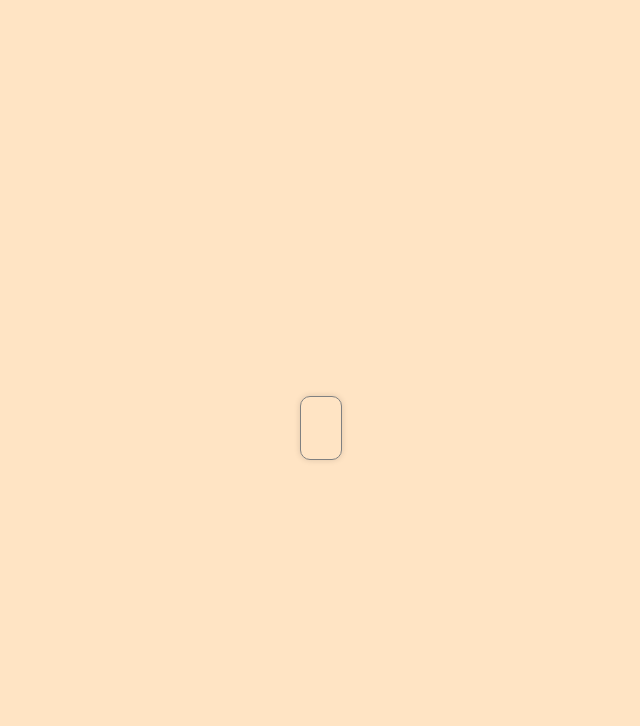
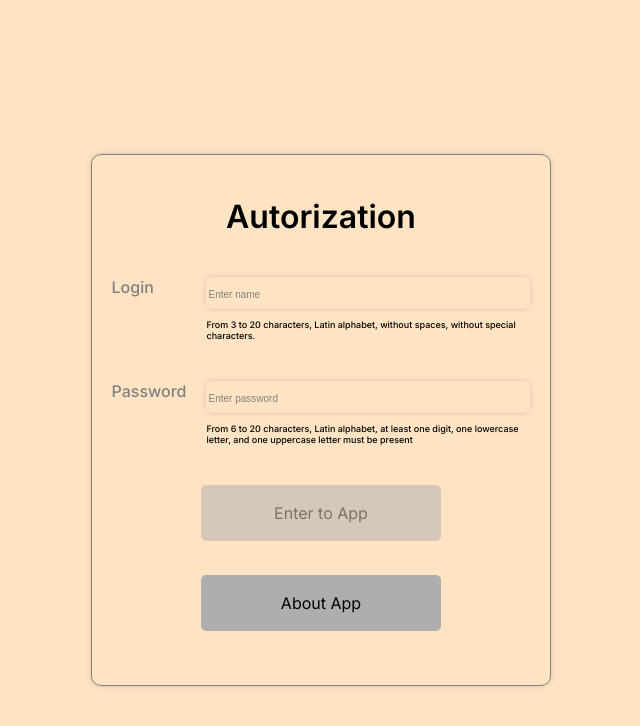
Before and after one commit to ulja4a/rs_school-stage_1, a website built with webpack: page src/index.html in a window 1280 px wide. Shown: the whole page, without its empty margins (319-959 px from the left). Built offline with nearby package versions, Linux system fonts and the light colour scheme.

Commit message:
feat: add validation login and password

```diff
--- a/src/elements/display-main-page.ts
+++ b/src/elements/display-main-page.ts
@@ -15,6 +15,7 @@ export function displayMainElements() {
 
   const title = document.createElement('h1');
   title.classList.add('title');
+  title.textContent = 'Autorization';
   card.append(title);
 
   const fields = document.createElement('div');
@@ -23,6 +24,7 @@ export function displayMainElements() {
 
   const form = document.createElement('form');
   form.classList.add('form');
+  form.name = 'form';
   fields.append(form);
 
   const actions = document.createElement('div');
@@ -32,4 +34,77 @@ export function displayMainElements() {
   const link = document.createElement('a');
   link.classList.add('link');
   actions.append(link);
+
+  //////// * inputs
+  const inputFieldLogin = document.createElement('div');
+  inputFieldLogin.classList.add('input-field-login');
+  inputFieldLogin.setAttribute('data-name', 'login');
+  form.append(inputFieldLogin);
+
+  const labelLogin = document.createElement('label');
+  labelLogin.classList.add('label-login');
+  labelLogin.setAttribute('for', 'login');
+  labelLogin.textContent = 'Login';
+  inputFieldLogin.append(labelLogin);
+
+  const containerInputLogin = document.createElement('div');
+  containerInputLogin.classList.add('container-input-login');
+  inputFieldLogin.append(containerInputLogin);
+
+  const inputLogin = document.createElement('input');
+  inputLogin.classList.add('input-login');
+  inputLogin.type = 'login';
+  inputLogin.name = 'login';
+  inputLogin.id = 'login';
+  inputLogin.setAttribute('data-reg', '(?!^d+$)[A-Za-z0-9_]{3,20}');
+  inputLogin.placeholder = 'Enter name';
+  containerInputLogin.append(inputLogin);
+
+  const labelLoginError = document.createElement('label');
+  labelLoginError.classList.add('label-login-error');
+  labelLoginError.textContent = 'From 3 to 20 characters, Latin alphabet, without spaces, without special characters.';
+  containerInputLogin.append(labelLoginError);
+
+  const inputFieldPassword = document.createElement('div');
+  inputFieldPassword.classList.add('input-field-password');
+  inputFieldPassword.setAttribute('data-name', 'password');
+  form.append(inputFieldPassword);
+
+  const labelPassword = document.createElement('label');
+  labelPassword.classList.add('label-password');
+  labelPassword.textContent = 'Password';
+  inputFieldPassword.append(labelPassword);
+
+  const containerInputPassword = document.createElement('div');
+  containerInputPassword.classList.add('container-input-password');
+  inputFieldPassword.append(containerInputPassword);
+
+  const inputPassword = document.createElement('input');
+  inputPassword.classList.add('input-password');
+  inputPassword.type = 'password';
+  inputPassword.name = 'password';
+  inputPassword.id = 'password';
+  inputPassword.setAttribute('data-reg', '^(?=.*[a-z])(?=.*[A-Z])(?=.*\\d)(?!.*\\s)(?!.*[_])[\\w]{6,20}$');
+  inputPassword.placeholder = 'Enter password';
+  containerInputPassword.append(inputPassword);
+
+  const labelPasswordError = document.createElement('label');
+  labelPasswordError.classList.add('label-password-error');
+  labelPasswordError.textContent =
+    'From 6 to 20 characters, Latin alphabet, at least one digit, one lowercase letter, and one uppercase letter must be present';
+  containerInputPassword.append(labelPasswordError);
+
+  //////// * buttons
+  const buttonAutorization = document.createElement('button');
+  buttonAutorization.classList.add('button-autorization');
+  buttonAutorization.type = 'submit';
+  buttonAutorization.setAttribute('disabled', 'true');
+  buttonAutorization.textContent = 'Enter to App';
+  form.append(buttonAutorization);
+
+  const buttonAbout = document.createElement('button');
+  buttonAbout.classList.add('button-about');
+  buttonAbout.type = 'button';
+  buttonAbout.textContent = 'About App';
+  form.append(buttonAbout);
 }
--- a/src/index.css
+++ b/src/index.css
@@ -1,4 +1,12 @@
+@import url(https://fonts.googleapis.com/css2?family=Inter:wght@400;500;600&display=swap);
 body {
+  margin: 0;
+  padding: 0;
+  box-sizing: border-box;
+  font-family: Inter, sans-serif;
+  font-style: normal;
+  font-size: 16px;
+  font-weight: 500;
   background: bisque;
 }
 
@@ -14,8 +22,108 @@ body {
 }
 
 .card {
+  display: flex;
+  flex-direction: column;
+  gap: 20px;
   border-radius: 10px;
   border: 1px solid gray;
   box-shadow: 0 0 6px rgb(0 0 0 / 14%);
   padding: 20px;
 }
+
+.title {
+  text-align: center;
+}
+
+.fields {
+  display: flex;
+  flex-direction: column;
+}
+
+.form {
+  display: flex;
+  flex-direction: column;
+  gap: 20px;
+}
+
+.input-field-login,
+.input-field-password {
+  margin-bottom: 20px;
+  display: flex;
+  justify-content: space-between;
+  align-items: start;
+  gap: 20px;
+}
+
+.label-login,
+.label-password {
+  color: gray;
+}
+
+.input-login,
+.input-password {
+  width: 320px;
+  max-width: 320px;
+  border: none;
+  outline: none;
+  font-size: 16px;
+  background-color: rgb(255, 228, 196, 1);
+  border-radius: 5px;
+  box-shadow: 0 0 6px rgb(0 0 0 / 14%);
+  height: 30px;
+  transition: 0.2s ease-in-out;
+}
+
+.input-login:focus,
+.input-password:focus {
+  box-shadow: inset 0 0 0 2px #52e6d9, 0 0 7px #52e6d9;
+}
+
+.input-login::placeholder,
+.input-password::placeholder {
+  font-size: 10px;
+  line-height: 10px;
+  color: rgb(131, 128, 128);
+  }
+
+.button-autorization,
+.button-about {
+  min-width: 240px;
+  border-radius: 5px;
+  border: 2px solid rgb(175, 173, 173);
+  background-color: rgb(175, 173, 173);
+  text-align: center;
+  color: black;
+  display: block;
+  padding: 16px 70px;
+  margin: auto;
+  margin-bottom: 14px;
+  font-size: 16px;
+  font-family: Inter, sans-serif;
+  opacity: 1;
+}
+
+.button-autorization:hover,
+.button-about:hover {
+  cursor: pointer;
+  border: 2px solid #52e6d9;
+}
+
+.button-autorization:disabled {
+  cursor: default;
+  border: 2px solid rgb(175, 173, 173);
+  opacity: 0.5;
+}
+
+.container-input-login,
+.container-input-password {
+  display: flex;
+  flex-direction: column;
+  gap: 10px;
+}
+
+.label-login-error,
+.label-password-error {
+  max-width: 320px;
+  font-size: 9px;
+}
--- a/src/index.ts
+++ b/src/index.ts
@@ -1,4 +1,6 @@
 import './index.css';
 import { displayMainElements } from './elements/display-main-page';
+import { validation } from './utils/validation';
 
 displayMainElements();
+validation();
--- /dev/null
+++ b/src/utils/validation.ts
@@ -0,0 +1,47 @@
+export function validation() {
+  const form = document.querySelector('.form');
+  const inputs = form?.getElementsByTagName('input');
+  const buttonAutorization = document.querySelector('.button-autorization');
+
+  if (!inputs || !buttonAutorization) {
+    console.error('Inputs not found');
+    return;
+  }
+
+  const inputsArray = Array.from(inputs) as HTMLInputElement[];
+  inputsArray.forEach((input) => {
+    input.addEventListener('input', inputHandler);
+  });
+
+  function inputHandler() {
+    if (buttonAutorization) {
+      const isValidInputs = inputsArray.every((input) => inputCheck(input));
+      if (isValidInputs) {
+        buttonAutorization.removeAttribute('disabled');
+      } else {
+        buttonAutorization.setAttribute('disabled', 'true');
+      }
+    } else {
+      console.error('Button authorization not found');
+    }
+  }
+
+  function inputCheck(el: HTMLInputElement): boolean {
+    const inputValue = el.value;
+    const dataReg = el.getAttribute('data-reg');
+    console.log(inputValue, dataReg);
+    if (dataReg) {
+      const reg = new RegExp(dataReg);
+      if (reg.test(inputValue)) {
+        console.log('good');
+        el.style.boxShadow = 'inset 0 0 0 2px #056b1b, 0 0 7px #056b1b';
+        return true;
+      } else {
+        el.style.boxShadow = 'inset 0 0 0 2px #dd1c1c, 0 0 7px #dd1c1c';
+        console.log('error');
+        return false;
+      }
+    }
+    return false;
+  }
+}
```
Also changed, not shown: src/utils/routing.ts (added).
